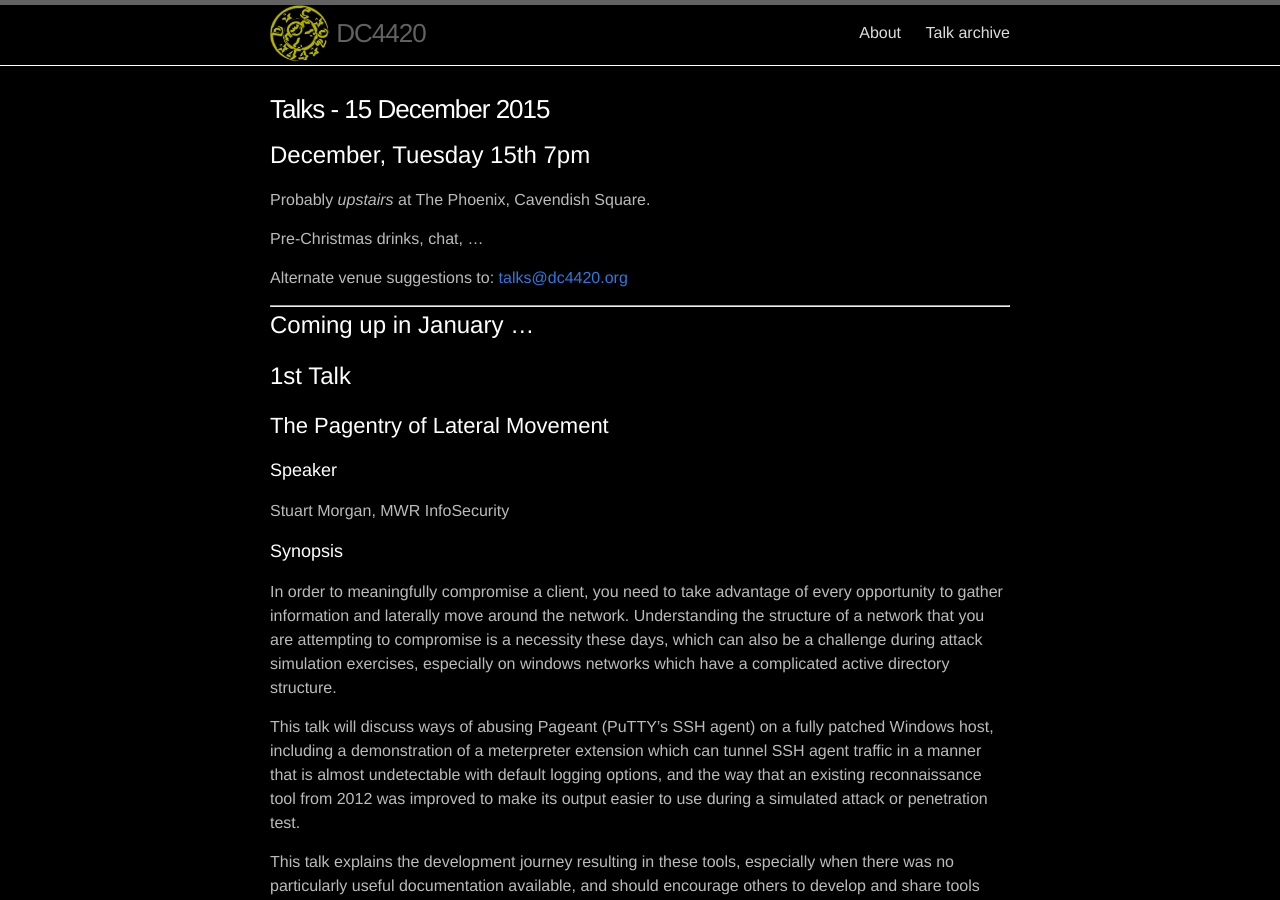
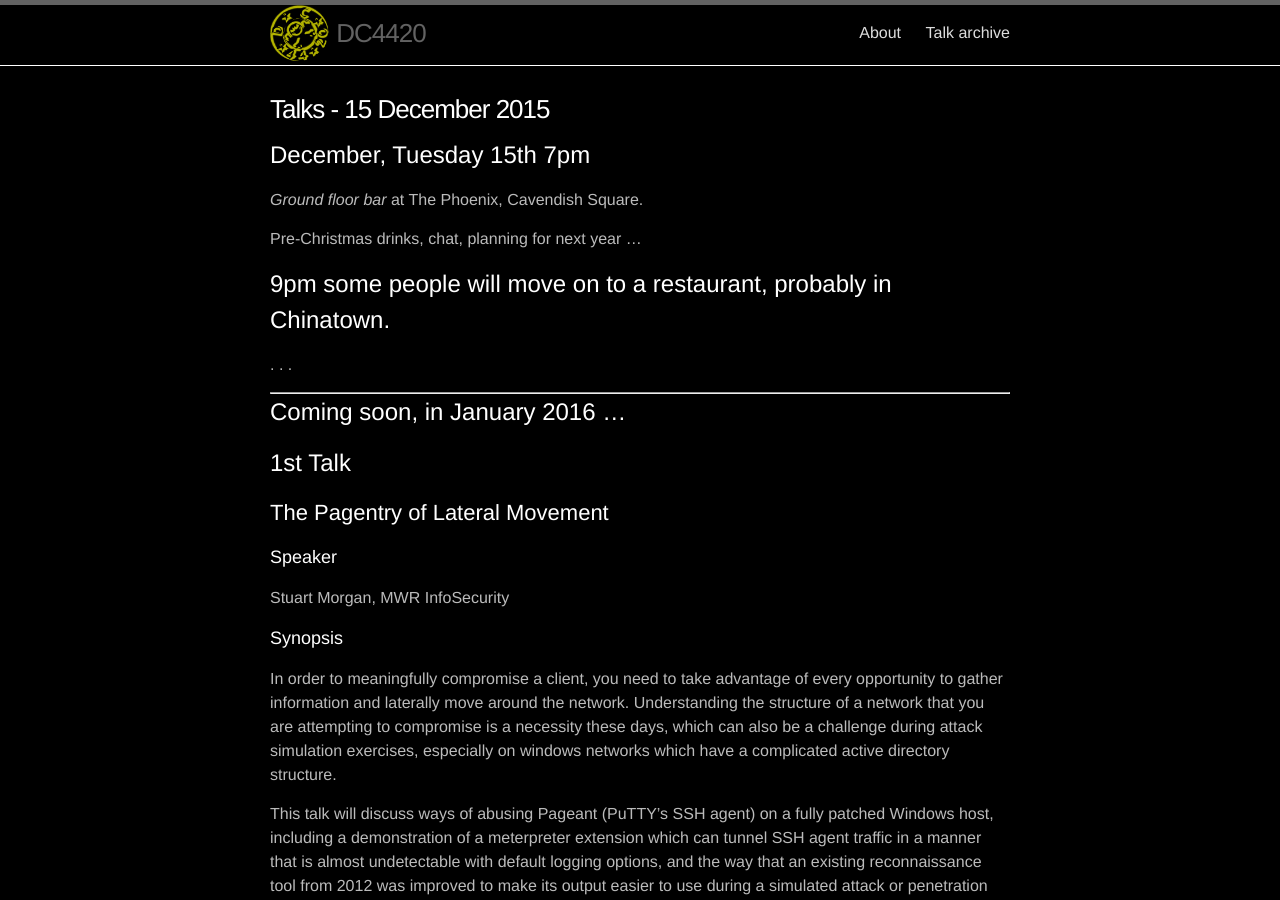
Before and after one commit to dc4420/website, a Jekyll site: the page built from _posts/2015-12-15-talks.markdown, in a window 1280 px wide and 900 px high. Built offline with Jekyll 4.4.1, drawn with Linux system fonts in a browser that asks for light colours; nearby versions of some CDN libraries.

Commit message:
definitely gathering in The Phoenix @7

```diff
--- a/_posts/2015-12-15-talks.markdown
+++ b/_posts/2015-12-15-talks.markdown
@@ -1,22 +1,25 @@
 ---
 layout: post
 title:
-pubdate: 2015-11-25 13:37:01
+pubdate: 2015-11-25 13:37:02
 categories: talk
 ---
 
 # December, Tuesday 15th 7pm
 
-Probably *upstairs* at The Phoenix, Cavendish Square.
+*Ground floor bar* at The Phoenix, Cavendish Square.
 
-Pre-Christmas drinks, chat, ...
+Pre-Christmas drinks, chat, planning for next year ...
 
-Alternate venue suggestions to: [{{ site.email }}](mailto:{{ site.email }})
+# 9pm some people will move on to a restaurant, probably in Chinatown.
 
+.
+.
+.
 
 ---
 
-# Coming up in January ...
+# Coming soon, in January 2016 ...
 
 
 # 1st Talk
```
